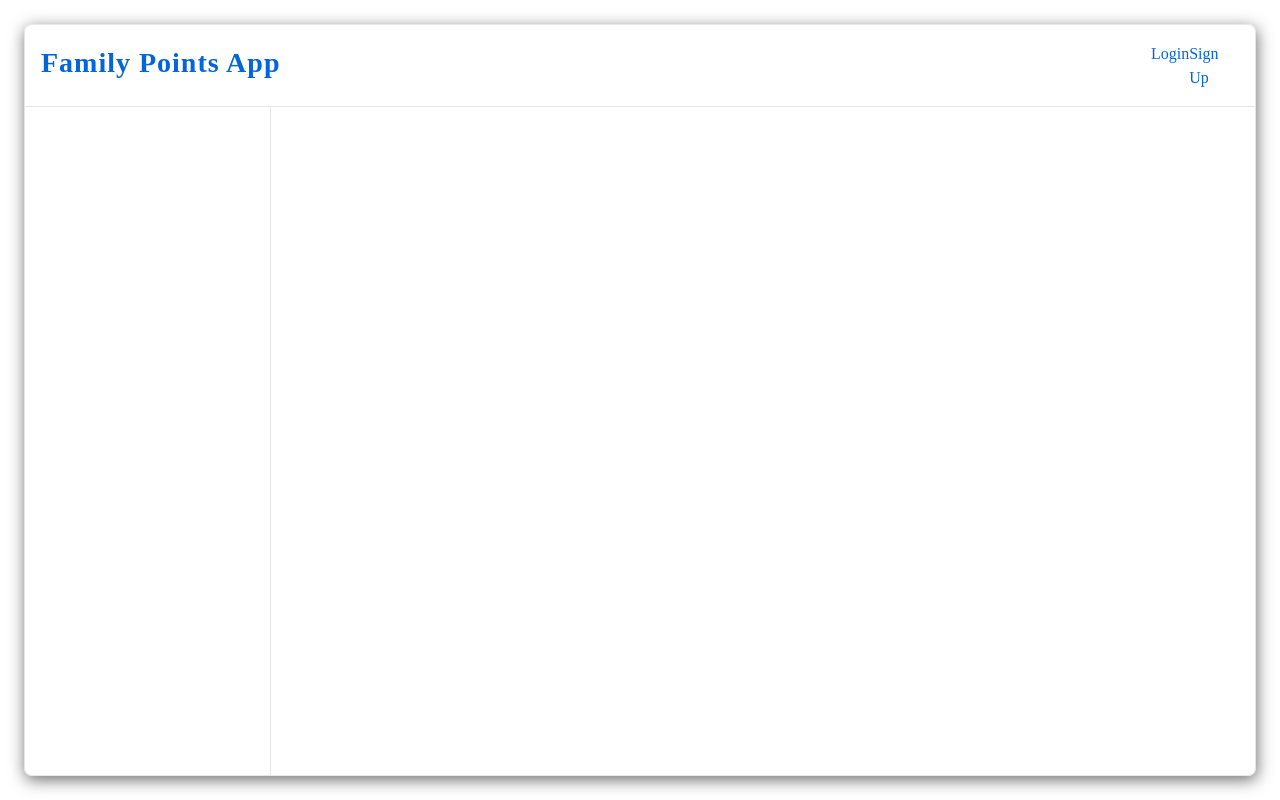
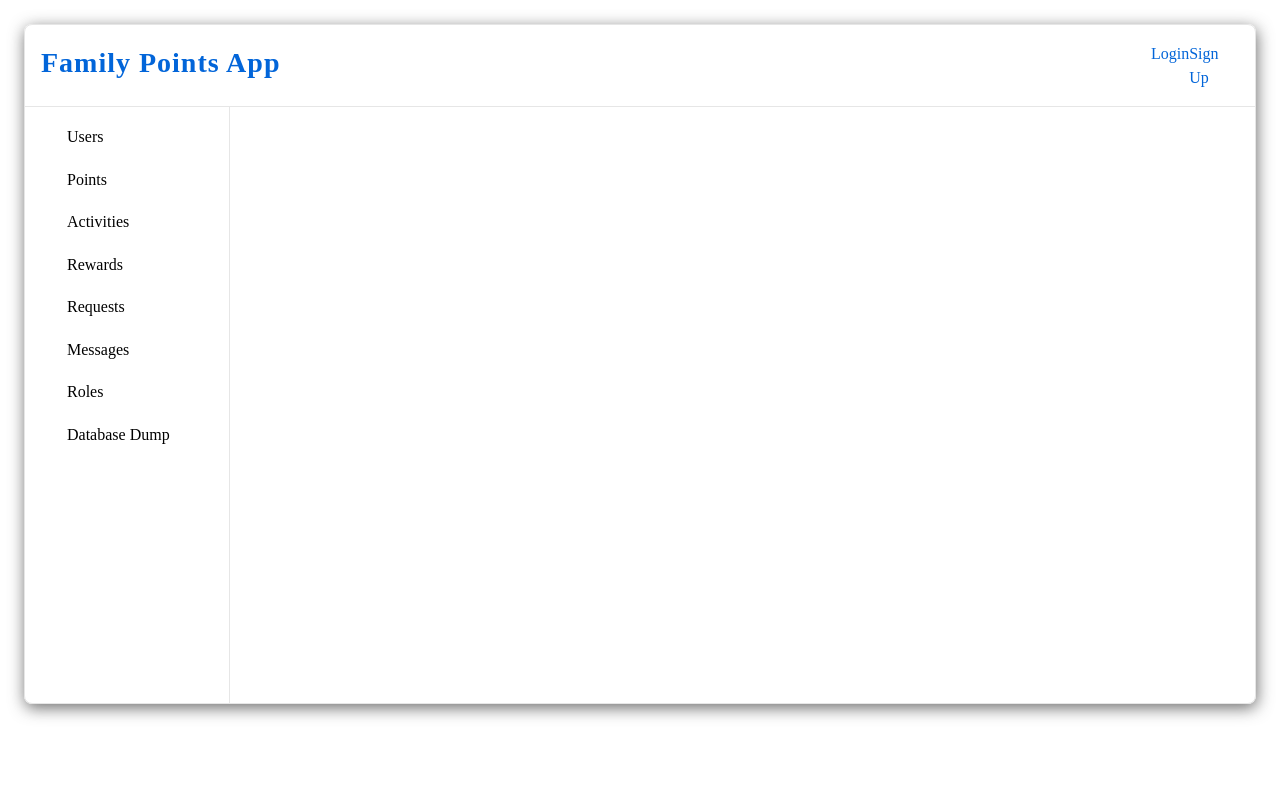
Before and after one commit to daniel-schroeder-dev/cwhq-kathir-points-app, a Flask app: page /admin in a window 1280 px wide. Run offline with Flask 2, Linux system fonts and the light colour scheme.

Commit message:
Get side-panel on admin route looking OK.

```diff
--- a/app.py
+++ b/app.py
@@ -32,3 +32,44 @@ def logout():
 @app.route("/admin")
 def admin():
     return render_template("admin.html")
+
+
+# Admin endpoints
+@app.route("/users")
+def users():
+    return ""
+
+
+@app.route("/points")
+def points():
+    return ""
+
+
+@app.route("/activities")
+def activities():
+    return ""
+
+
+@app.route("/rewards")
+def rewards():
+    return ""
+
+
+@app.route("/requests")
+def requests():
+    return ""
+
+
+@app.route("/messages")
+def messages():
+    return ""
+
+
+@app.route("/roles")
+def roles():
+    return ""
+
+
+@app.route("/db-dump")
+def db_dump():
+    return ""
--- a/static/site.css
+++ b/static/site.css
@@ -9,9 +9,7 @@
 /* General site layout */
 
 html {
-    height: 100%;
     padding: 24px;
-    overflow: hidden;
 }
 
 body {
@@ -19,16 +17,16 @@ body {
     margin: auto;
     border: 1px solid var(--light-grey);
     min-height: unset;
-    height: 100%;
     border-radius: 8px;
     box-shadow: 1px 4px 16px 0px rgba(61, 61, 61, 0.75);
     overflow: hidden;
+    height: 680px;
 }
 
 main {
-    height: 100%;
     display: grid;
-    grid-template-columns: 1fr 4fr;
+    height: 597px;
+    grid-template-columns: 1fr 5fr;
     grid-template-rows: 1fr;
 }
 
@@ -73,3 +71,16 @@ h1 {
 .left-container {
     border-right: 1px solid var(--light-grey);
 }
+
+.left-container a {
+    color: black;
+    text-decoration: none;
+}
+
+.admin-options {
+    display: flex;
+    flex-direction: column;
+    justify-content: space-evenly;
+    height: 60%;
+    padding-left: 42px;
+}
--- a/templates/admin.html
+++ b/templates/admin.html
@@ -1,6 +1,18 @@
 {% extends "base.html" %} {% block main %}
 
-<div class="left-container"></div>
+<div class="left-container">
+    <section class="admin-options">
+        <a href="{{ url_for('users') }}">Users</a>
+        <a href="{{ url_for('points') }}">Points</a>
+        <a href="{{ url_for('activities') }}">Activities</a>
+        <a href="{{ url_for('rewards') }}">Rewards</a>
+        <a href="{{ url_for('requests') }}">Requests</a>
+        <a href="{{ url_for('messages') }}">Messages</a>
+        <a href="{{ url_for('roles') }}">Roles</a>
+        <a href="{{ url_for('db_dump') }}">Database Dump</a>
+    </section>
+</div>
+
 <div class="right-container"></div>
 
 {% endblock main %}
```
